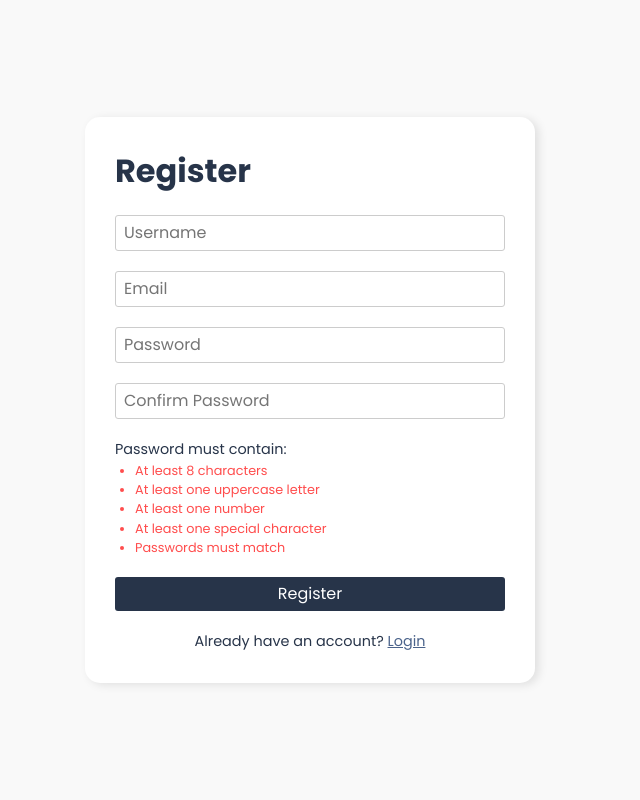
After one commit to Rickd377/wallpaper_site, a PHP site: page /php/register.php in a window 1280 px wide. The commit adds this page. Shown: the whole page, without its empty margins (330-970 px from the left). Run offline with PHP 8.4, Linux system fonts and the light colour scheme; some libraries are stand-ins or nearby versions.

Commit message:
login register and profile page added

```diff
--- /dev/null
+++ b/php/components/fontawesome.php
@@ -0,0 +1,6 @@
+<link rel="stylesheet" href="https://site-assets.fontawesome.com/releases/v6.6.0/css/all.css">
+<link rel="stylesheet" href="https://site-assets.fontawesome.com/releases/v6.6.0/css/sharp-duotone-solid.css">
+<link rel="stylesheet" href="https://site-assets.fontawesome.com/releases/v6.6.0/css/sharp-thin.css">
+<link rel="stylesheet" href="https://site-assets.fontawesome.com/releases/v6.6.0/css/sharp-solid.css">
+<link rel="stylesheet" href="https://site-assets.fontawesome.com/releases/v6.6.0/css/sharp-regular.css">
+<link rel="stylesheet" href="https://site-assets.fontawesome.com/releases/v6.6.0/css/sharp-light.css">
--- /dev/null
+++ b/php/db_connection.php
@@ -0,0 +1,14 @@
+<?php
+$servername = "localhost";
+$username = "root";
+$password = "";
+$dbname = "wallo";
+
+// Create connection
+$conn = new mysqli($servername, $username, $password, $dbname);
+
+// Check connection
+if ($conn->connect_error) {
+    die("Connection failed: " . $conn->connect_error);
+}
+?>
--- /dev/null
+++ b/php/register.php
@@ -0,0 +1,95 @@
+<?php
+include './db_connection.php';
+
+$error = '';
+
+if ($_SERVER["REQUEST_METHOD"] == "POST") {
+    $username = $_POST['username'];
+    $password = password_hash($_POST['password'], PASSWORD_DEFAULT);
+    $email = $_POST['email'];
+
+    $sql = "SELECT * FROM users WHERE Username='$username' OR Email='$email'";
+    $result = $conn->query($sql);
+
+    if ($result->num_rows > 0) {
+        $error = "Username or email already in use.";
+    } else {
+        $sql = "SELECT ID FROM users ORDER BY ID";
+        $result = $conn->query($sql);
+        $lowestAvailableId = 1;
+
+        if ($result->num_rows > 0) {
+            $ids = [];
+            while ($row = $result->fetch_assoc()) {
+                $ids[] = $row['ID'];
+            }
+            for ($i = 1; $i <= max($ids) + 1; $i++) {
+                if (!in_array($i, $ids)) {
+                    $lowestAvailableId = $i;
+                    break;
+                }
+            }
+        }
+
+        $sql = "INSERT INTO users (ID, Username, Password, Email) VALUES ('$lowestAvailableId', '$username', '$password', '$email')";
+
+        if ($conn->query($sql) === TRUE) {
+            header("Location: ./login.php");
+            exit();
+        } else {
+            $error = "Error: " . $sql . "<br>" . $conn->error;
+        }
+    }
+
+    $conn->close();
+}
+?>
+
+<!DOCTYPE html>
+<html lang="en">
+<head>
+    <meta charset="UTF-8">
+    <meta name="viewport" content="width=device-width, initial-scale=1.0">
+    <link rel="icon" type="image/x-icon" href="../assets/favicon.ico">
+    <?php include './components/fontawesome.php'; ?>
+    <link rel="stylesheet" href="../styles/dist/css/style.css">
+    <title>Register</title>
+</head>
+<body id="register-page">
+  <a class="icon-back" href="../index.php#home-page"><i class="fa-light fa-arrow-left"></i></a>
+  <form method="POST" action="register.php">
+      <h1>Register</h1>
+      <?php if ($error): ?>
+        <p class="error"><?php echo $error; ?></p>
+      <?php endif; ?>
+      <div class="input-wrapper">
+        <input type="text" id="username" name="username" autocomplete="off" required placeholder="Username">
+      </div>
+      <div class="input-wrapper">
+        <input type="email" id="email" name="email" required placeholder="Email" autocomplete="off">
+      </div>
+      <div class="input-wrapper">
+        <input type="password" id="password" class="password-input" name="password" required placeholder="Password">
+        <i class="fa-light fa-eye-slash toggle-password"></i>
+      </div>
+      <div class="input-wrapper">
+        <input type="password" id="confirm-password" class="password-input" name="confirm-password" required placeholder="Confirm Password">
+        <i class="fa-light fa-eye-slash toggle-password"></i>
+      </div>
+      <div class="requirements">
+        <p>Password must contain:</p>
+        <ul>
+          <li id="length">At least 8 characters</li>
+          <li id="uppercase">At least one uppercase letter</li>
+          <li id="number">At least one number</li>
+          <li id="special">At least one special character</li>
+          <li id="match">Passwords must match</li>
+        </ul>
+      </div>
+      <button type="submit">Register</button>
+      <p class="account-text">Already have an account? <a href="./login.php">Login</a></p>
+    </form>
+
+    <script src="../js/password.js"></script>
+</body>
+</html>
--- a/styles/dist/css/style.css
+++ b/styles/dist/css/style.css
@@ -59,9 +59,9 @@ p {
 #settings-page,
 #profile-page {
   width: 100dvw;
-  min-height: 100dvh;
-  padding: 150px 0 0;
+  height: 100dvh;
   display: none;
+  padding: 150px 7% 0 7%;
 }
 
 #home-page {
@@ -152,6 +152,11 @@ header .custom-select {
   display: inline-block;
   width: 210px;
 }
+@media screen and (max-width: 480px) {
+  header .custom-select {
+    width: 150px;
+  }
+}
 header .custom-select .select-selected {
   background-color: #fff;
   border: 2px solid #273449;
@@ -166,6 +171,11 @@ header .custom-select .select-selected {
   justify-content: space-between;
   align-items: center;
   flex-direction: row;
+}
+@media screen and (max-width: 480px) {
+  header .custom-select .select-selected {
+    height: 40px;
+  }
 }
 header .custom-select .select-selected:after {
   content: "\f078";
@@ -205,7 +215,6 @@ header .custom-select .select-hide {
 #home-page .main-container {
   width: 100%;
   height: 100%;
-  padding: 0 7%;
   display: flex;
   justify-content: start;
   align-items: center;
@@ -236,4 +245,145 @@ header .custom-select .select-hide {
 }
 #home-page .main-container .image-container img:hover {
   filter: brightness(0.9);
+}
+
+#register-page {
+  display: flex;
+  justify-content: center;
+  align-items: center;
+  flex-direction: column;
+}
+#register-page .icon-back {
+  position: absolute;
+  left: 2rem;
+  top: 2rem;
+  cursor: pointer;
+  font-size: 2rem;
+}
+#register-page form {
+  padding: 30px;
+  border-radius: 15px;
+  box-shadow: 4px 2px 10px rgba(0, 0, 0, 0.1);
+  gap: 20px;
+  width: 450px;
+  background-color: #fff;
+  display: flex;
+  justify-content: space-between;
+  align-items: start;
+  flex-direction: column;
+}
+#register-page form .error {
+  color: #ff4d4d;
+  font-size: 0.9rem;
+}
+#register-page form .requirements p {
+  font-size: 0.9rem;
+}
+#register-page form .requirements ul {
+  padding-left: 20px;
+  list-style: disc;
+}
+#register-page form .requirements ul li {
+  color: #ff4d4d;
+  font-size: 0.8rem;
+}
+#register-page form .requirements ul li.valid {
+  color: #00d471;
+}
+#register-page form .input-wrapper {
+  position: relative;
+  width: 100%;
+  display: flex;
+  justify-content: space-between;
+  align-items: start;
+  flex-direction: column;
+}
+#register-page form .input-wrapper .toggle-password {
+  position: absolute;
+  top: 50%;
+  right: 10px;
+  transform: translateY(-50%);
+  cursor: pointer;
+  z-index: 2;
+}
+#register-page form .input-wrapper .fa-eye {
+  right: 11px;
+}
+#register-page form .input-wrapper input {
+  border-radius: 3px;
+  border: 1px solid #cccccc;
+  outline: none;
+  padding: 5px 8px;
+  padding-right: 40px;
+  width: 100%;
+}
+#register-page form button[type=submit] {
+  border-radius: 3px;
+  background-color: #273449;
+  color: #fff;
+  border: none;
+  outline: none;
+  padding: 5px 8px;
+  width: 100%;
+}
+#register-page form .account-text {
+  font-size: 0.9rem;
+  color: #273449;
+  text-align: center;
+  width: 100%;
+}
+#register-page form .account-text a {
+  color: #4b638b;
+  text-decoration: underline;
+}
+
+#profile-page {
+  padding-bottom: calc(4rem + 60px);
+  position: relative;
+}
+#profile-page .container {
+  display: grid;
+  grid-template-columns: 2fr 1fr;
+  grid-template-rows: 1fr 1fr 1fr;
+  gap: 20px;
+  height: 100%;
+}
+#profile-page .container > * {
+  border-radius: 15px;
+  box-shadow: 4px 2px 10px rgba(0, 0, 0, 0.1);
+  padding: 30px;
+}
+#profile-page .container .saved-items {
+  background-color: #fff;
+  grid-row: span 3;
+}
+#profile-page .container .saved-items .fa-heart {
+  color: #ff4d4d;
+  margin-right: 10px;
+}
+#profile-page .container .welcome-message {
+  background-color: #273449;
+  color: #fff;
+  display: flex;
+  justify-content: center;
+  align-items: center;
+  flex-direction: column;
+  position: relative;
+}
+#profile-page .container .welcome-message .logout-btn {
+  text-decoration: underline;
+  color: #fff;
+  cursor: pointer;
+}
+#profile-page .container .user-info {
+  grid-row: span 2;
+  background-color: #4b638b;
+  color: #fff;
+  display: flex;
+  justify-content: space-between;
+  align-items: start;
+  flex-direction: column;
+}
+#profile-page .container .user-info h2 {
+  margin-bottom: 20px;
 }/*# sourceMappingURL=style.css.map */
--- a/styles/scss/components/_header.scss
+++ b/styles/scss/components/_header.scss
@@ -30,6 +30,10 @@ header {
     display: inline-block;
     width: 210px;
 
+    @include mobile {
+      width: 150px;
+    }
+
     .select-selected {
       background-color: $white_color;
       border: 2px solid $stormy-blue_color;
@@ -39,6 +43,10 @@ header {
       user-select: none;
       position: relative;
       @include flex(space-between);
+
+      @include mobile {
+        height: 40px;
+      }
 
       &:after {
         content: '\f078';
--- a/styles/scss/components/_home-page.scss
+++ b/styles/scss/components/_home-page.scss
@@ -4,7 +4,6 @@
   .main-container {
     width: 100%;
     height: 100%;
-    padding: 0 7%;
     @include flex(start, center, column);
 
     .image-container {
--- /dev/null
+++ b/styles/scss/components/_register-page.scss
@@ -0,0 +1,96 @@
+#register-page {
+  @include flex(center, center, column);
+
+  .icon-back {
+    position: absolute;
+    left: 2rem;
+    top: 2rem;
+    cursor: pointer;
+    font-size: 2rem;
+  }
+
+  form {
+    padding: 30px;
+    border-radius: 15px;
+    box-shadow: 4px 2px 10px rgba($black_color, 0.1);
+    gap: 20px;
+    width: 450px;
+    background-color: $white_color;
+    @include flex(space-between, start, column);
+
+    .error {
+      color: $warning_color;
+      font-size: 0.9rem;
+    }
+
+    .requirements {
+      p {
+        font-size: 0.9rem;
+      }
+
+      ul {
+        padding-left: 20px;
+        list-style: disc;
+
+        li {
+          color: $warning_color;
+          font-size: 0.8rem;
+
+          &.valid {
+            color: $success_color;
+          }
+        }
+      }
+    }
+
+    .input-wrapper {
+      position: relative;
+      width: 100%;
+      @include flex(space-between, start, column);
+
+      .toggle-password {
+        position: absolute;
+        top: 50%;
+        right: 10px;
+        transform: translateY(-50%);
+        cursor: pointer;
+        z-index: 2;
+      }
+
+      .fa-eye {
+        right: 11px;
+      }
+
+      input {
+        border-radius: 3px;
+        border: 1px solid darken($white_color, 20%);
+        outline: none;
+        padding: 5px 8px;
+        padding-right: 40px;
+        width: 100%;
+      }
+    }
+
+    button[type="submit"] {
+      border-radius: 3px;
+      background-color: $stormy-blue_color;
+      color: $white_color;
+      border: none;
+      outline: none;
+      padding: 5px 8px;
+      width: 100%;
+    }
+
+    .account-text {
+      font-size: 0.9rem;
+      color: $text_color;
+      text-align: center;
+      width: 100%;
+
+      a {
+        color: lighten($stormy-blue_color, 20%);
+        text-decoration: underline;
+      }
+    }
+  }
+}
--- a/styles/scss/components/_resets.scss
+++ b/styles/scss/components/_resets.scss
@@ -53,9 +53,9 @@ p {
 #settings-page,
 #profile-page {
   width: 100dvw;
-  min-height: 100dvh;
-  padding: 150px 0 0;
+  height: 100dvh;
   display: none;
+  padding: 150px 7% 0 7%;
 }
 
 #home-page {
--- a/styles/scss/components/_variables.scss
+++ b/styles/scss/components/_variables.scss
@@ -18,3 +18,5 @@ $white_color: #fff;
 $black_color: #000;
 
 $stormy-blue_color: #273449;
+$warning_color: #ff4d4d;
+$success_color: #00d471;
--- a/styles/scss/style.scss
+++ b/styles/scss/style.scss
@@ -6,3 +6,5 @@
 @import './components/nav';
 @import './components/header';
 @import './components/home-page';
+@import './components/register-page';
+@import './components/profile-page';
```
Also changed, not shown: index.php (renamed from index.html, +39 -21 lines), js/general.js (+53 -16 lines), js/password.js (added, +68 -0 lines), js/styles.js (deleted, +0 -15 lines), php/login.php (added, +63 -0 lines), php/logout.php (added, +7 -0 lines), styles/scss/components/_profile-page.scss (added, +52 -0 lines), php/admin.php (added), 1 other file.
